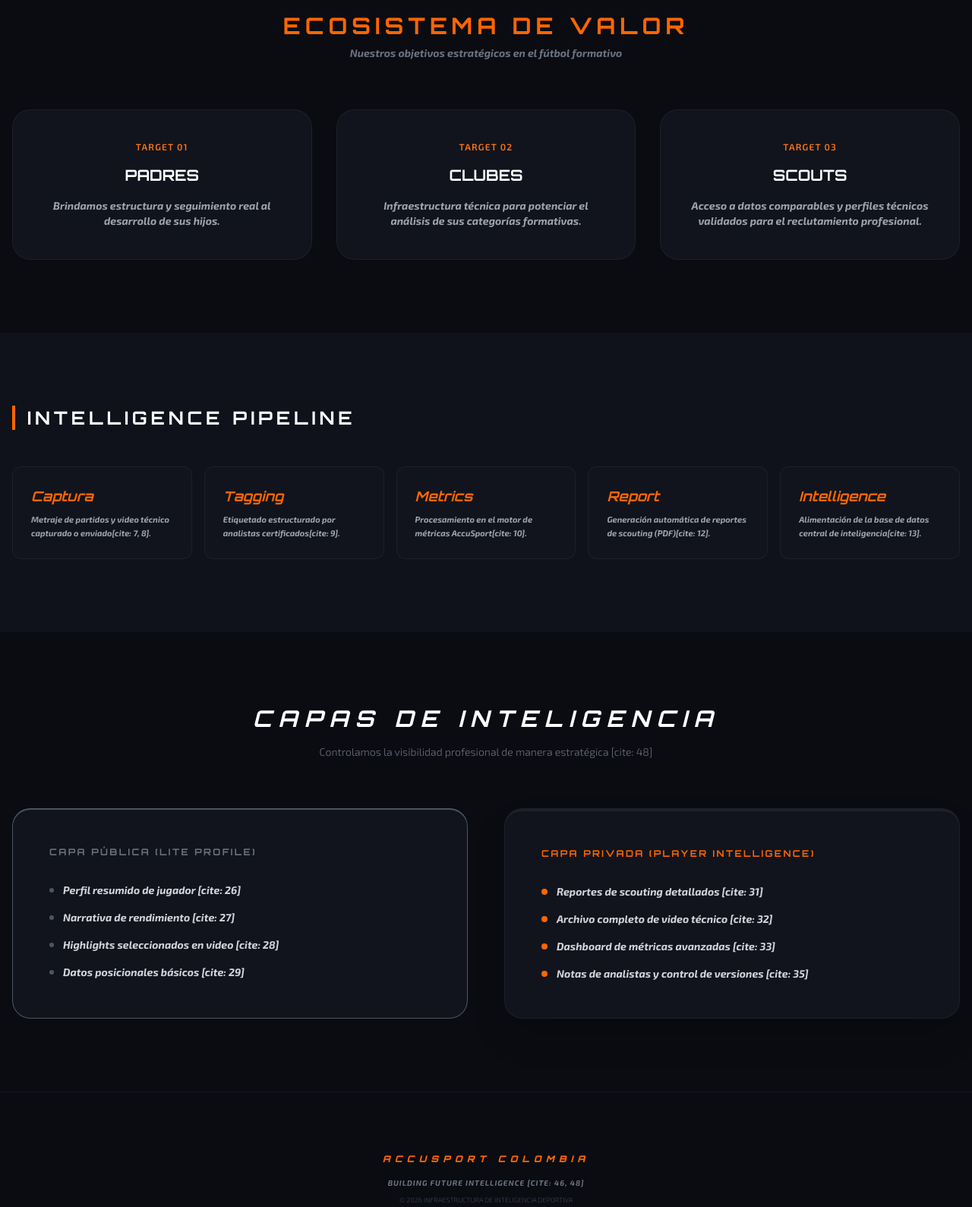
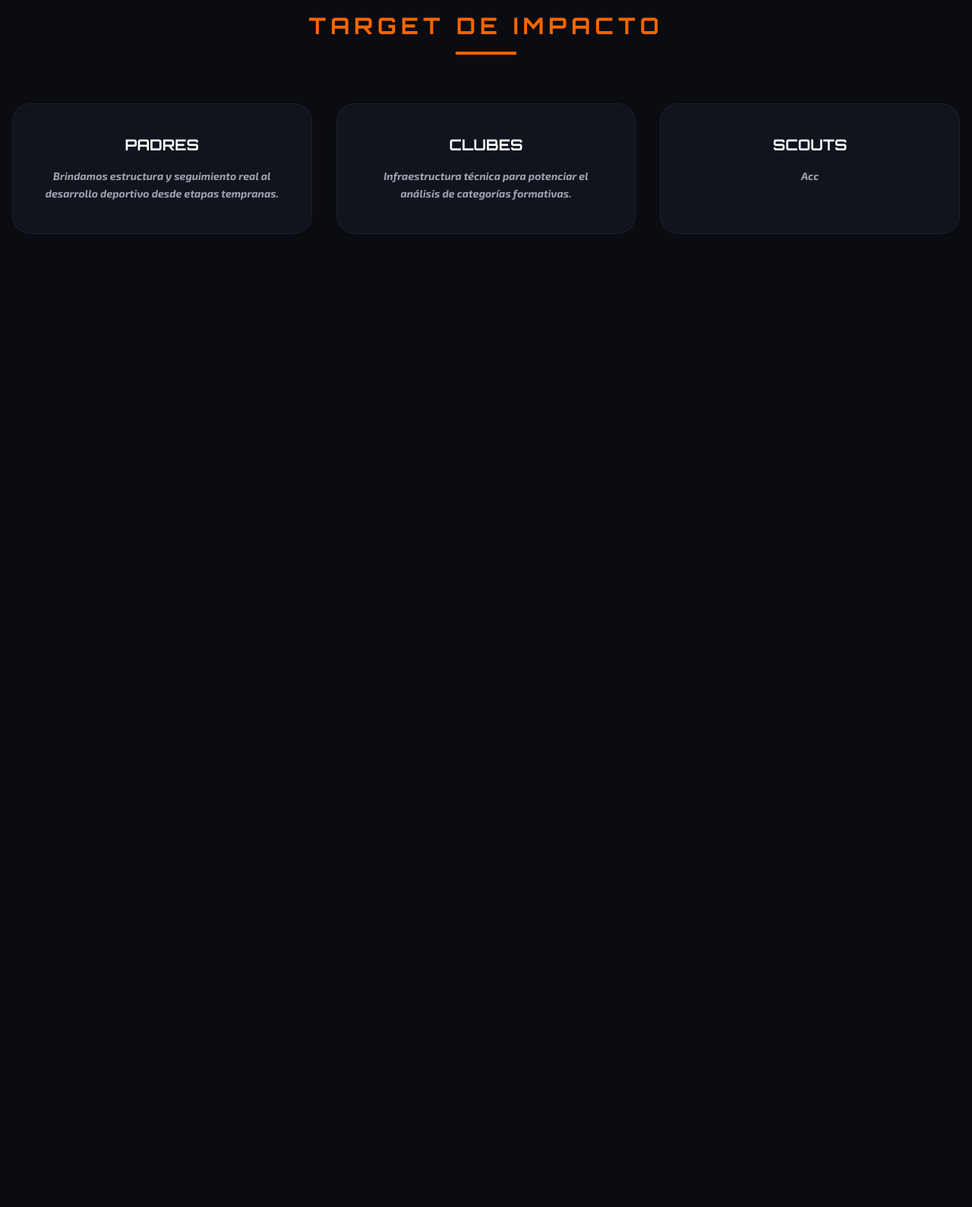
Before and after one commit to CamiloBarreroC/accusportcolombia, a plain HTML site: page index.html in a window 1280 px wide. Shown: the part 880-2469 px from the top of the page at 76% size. After the commit the page ends 1284 px from the top, so only its background shows below. Drawn offline with nearby package versions, Linux system fonts and the light colour scheme.

Commit message:
Revise ACCUSPORT section styling and content
Updated styling and content for the ACCUSPORT section, including text shadows and improved section headers.

```diff
--- a/index.html
+++ b/index.html
@@ -12,9 +12,9 @@
         h1, h2, h3, h4, .nav-link { font-family: 'Orbitron', sans-serif; }
         .accent-orange { color: var(--orange); }
         .bg-orange { background-color: var(--orange); }
-        .border-orange { border-color: var(--orange); }
+        .text-shadow-tech { text-shadow: 0 0 20px rgba(255, 102, 0, 0.5); }
         .card-tech { background: #11141d; border: 1px solid rgba(255, 255, 255, 0.05); transition: all 0.3s ease; }
-        .card-tech:hover { border-color: var(--orange); background: #161b26; transform: translateY(-5px); }
+        .card-tech:hover { border-color: var(--orange); background: #161b26; transform: translateY(-3px); }
     </style>
 </head>
 <body>
@@ -25,119 +25,50 @@
                     <path d="M20 80L45 20H55L80 80H68L62 65H38L32 80H20ZM42 55H58L50 35L42 55Z" fill="white"/>
                     <path d="M45 40L35 60H50L45 80L65 50H50L55 30L45 40Z" fill="#FF6600"/>
                 </svg>
-                <span class="text-xl font-black tracking-tighter uppercase italic tracking-widest">ACCU<span class="accent-orange">SPORT</span></span>
+                <span class="text-xl font-black tracking-tighter uppercase italic">ACCU<span class="accent-orange">SPORT</span></span>
             </div>
             <div class="space-x-6 hidden md:flex">
                 <a href="#targets" class="nav-link hover:text-[#FF6600] transition text-[10px] uppercase tracking-widest">Ecosistema</a>
                 <a href="#pipeline" class="nav-link hover:text-[#FF6600] transition text-[10px] uppercase tracking-widest">Sistema</a>
-                <a href="#visibility" class="nav-link hover:text-[#FF6600] transition text-[10px] uppercase tracking-widest">Capas</a>
+                <a href="#proyeccion" class="nav-link hover:text-[#FF6600] transition text-[10px] uppercase tracking-widest">Metas</a>
+                <a href="#layers" class="nav-link hover:text-[#FF6600] transition text-[10px] uppercase tracking-widest">Capas</a>
             </div>
         </div>
     </nav>
 
-    <section class="min-h-screen flex flex-col justify-center items-center text-center px-4 pt-20">
-        <h1 class="text-5xl md:text-8xl font-black mb-4 tracking-tighter italic uppercase">ACCU<span class="accent-orange">SPORT</span></h1>
-        <p class="text-lg md:text-xl text-gray-400 max-w-3xl font-light mb-12 tracking-wide">
-            Infraestructura de inteligencia y visibilidad estructurada para el fútbol juvenil.
+    <section class="min-h-screen flex flex-col justify-center items-center text-center px-4 pt-24">
+        <h1 class="text-6xl md:text-8xl font-black mb-4 tracking-tighter italic uppercase text-shadow-tech">ACCU<span class="accent-orange">SPORT</span></h1>
+        <p class="text-lg md:text-xl text-gray-400 max-w-3xl font-light mb-12 tracking-wide uppercase">
+            Infraestructura de inteligencia y visibilidad estructurada para futbolistas juveniles.
         </p>
 
         <div class="max-w-3xl bg-[#161b26] p-8 rounded-2xl border-l-4 border-orange shadow-2xl mb-12">
-            <p class="text-gray-200 text-lg leading-relaxed italic font-semibold">
-                "Transformamos la evaluación cualitativa en inteligencia de scouting estandarizada mediante un sistema híbrido de pericia humana y métricas avanzadas[cite: 3, 4]."
+            <h2 class="text-orange-500 text-[10px] font-bold uppercase tracking-[0.4em] mb-4 text-left">Nuestra Visión</h2>
+            <p class="text-gray-200 text-lg md:text-xl leading-relaxed italic font-semibold text-left">
+                "Combinamos la pericia analítica humana con la generación de métricas impulsada por el sistema para crear perfiles de rendimiento escalables y comparables."
             </p>
         </div>
-        <a href="#targets" class="bg-orange text-white px-10 py-4 rounded-lg font-bold hover:scale-105 transition-transform uppercase text-xs tracking-widest shadow-lg shadow-orange/20">
-            Explorar Ecosistema
-        </a>
+
+        <div class="flex flex-col md:flex-row gap-4">
+            <a href="#targets" class="bg-orange text-white px-12 py-4 rounded-lg font-bold hover:scale-105 transition-transform uppercase text-xs tracking-widest">Iniciar Exploración</a>
+        </div>
     </section>
 
     <section id="targets" class="py-24 bg-[#0a0c12]">
         <div class="max-w-7xl mx-auto px-4">
             <div class="text-center mb-16">
-                <h2 class="text-3xl font-bold uppercase tracking-[0.2em] accent-orange">Ecosistema de Valor</h2>
-                <p class="text-gray-500 mt-2 italic text-sm">Nuestros objetivos estratégicos en el fútbol formativo</p>
+                <h2 class="text-3xl font-bold uppercase tracking-[0.2em] accent-orange">Target de Impacto</h2>
+                <div class="h-1 w-20 bg-orange mx-auto mt-4"></div>
             </div>
             <div class="grid grid-cols-1 md:grid-cols-3 gap-8 text-center">
                 <div class="p-10 card-tech rounded-3xl">
-                    <div class="text-orange-500 mb-4 font-bold text-xs tracking-widest uppercase">Target 01</div>
                     <h3 class="text-xl font-bold mb-4 uppercase">Padres</h3>
-                    <p class="text-sm text-gray-400 font-light italic">Brindamos estructura y seguimiento real al desarrollo de sus hijos.</p>
-                </div>
-                <div class="p-10 card-tech rounded-3xl border-orange/40">
-                    <div class="text-orange-500 mb-4 font-bold text-xs tracking-widest uppercase">Target 02</div>
-                    <h3 class="text-xl font-bold mb-4 uppercase">Clubes</h3>
-                    <p class="text-sm text-gray-400 font-light italic">Infraestructura técnica para potenciar el análisis de sus categorías formativas.</p>
+                    <p class="text-sm text-gray-400 font-light italic leading-relaxed">Brindamos estructura y seguimiento real al desarrollo deportivo desde etapas tempranas.</p>
                 </div>
                 <div class="p-10 card-tech rounded-3xl">
-                    <div class="text-orange-500 mb-4 font-bold text-xs tracking-widest uppercase">Target 03</div>
+                    <h3 class="text-xl font-bold mb-4 uppercase">Clubes</h3>
+                    <p class="text-sm text-gray-400 font-light italic leading-relaxed">Infraestructura técnica para potenciar el análisis de categorías formativas.</p>
+                </div>
+                <div class="p-10 card-tech rounded-3xl">
                     <h3 class="text-xl font-bold mb-4 uppercase">Scouts</h3>
-                    <p class="text-sm text-gray-400 font-light italic">Acceso a datos comparables y perfiles técnicos validados para el reclutamiento profesional.</p>
-                </div>
-            </div>
-        </div>
-    </section>
-
-    <section id="pipeline" class="py-24 bg-[#0f121a]">
-        <div class="max-w-7xl mx-auto px-4">
-            <h2 class="text-2xl font-bold uppercase tracking-[0.2em] mb-12 border-l-4 border-orange pl-4">Intelligence Pipeline</h2>
-            <div class="grid grid-cols-1 md:grid-cols-5 gap-4">
-                <div class="p-6 card-tech rounded-xl">
-                    <h4 class="accent-orange font-bold text-lg mb-2 italic">Captura</h4>
-                    <p class="text-[11px] text-gray-400 leading-relaxed italic">Metraje de partidos y video técnico capturado o enviado[cite: 7, 8].</p>
-                </div>
-                <div class="p-6 card-tech rounded-xl">
-                    <h4 class="accent-orange font-bold text-lg mb-2 italic">Tagging</h4>
-                    <p class="text-[11px] text-gray-400 leading-relaxed italic">Etiquetado estructurado por analistas certificados[cite: 9].</p>
-                </div>
-                <div class="p-6 card-tech rounded-xl">
-                    <h4 class="accent-orange font-bold text-lg mb-2 italic">Metrics</h4>
-                    <p class="text-[11px] text-gray-400 leading-relaxed italic">Procesamiento en el motor de métricas AccuSport[cite: 10].</p>
-                </div>
-                <div class="p-6 card-tech rounded-xl">
-                    <h4 class="accent-orange font-bold text-lg mb-2 italic">Report</h4>
-                    <p class="text-[11px] text-gray-400 leading-relaxed italic">Generación automática de reportes de scouting (PDF)[cite: 12].</p>
-                </div>
-                <div class="p-6 card-tech rounded-xl border-orange">
-                    <h4 class="accent-orange font-bold text-lg mb-2 italic">Intelligence</h4>
-                    <p class="text-[11px] text-gray-400 leading-relaxed italic">Alimentación de la base de datos central de inteligencia[cite: 13].</p>
-                </div>
-            </div>
-        </div>
-    </section>
-
-    <section id="visibility" class="py-24 bg-[#0a0c12]">
-        <div class="max-w-7xl mx-auto px-4">
-            <div class="text-center mb-16">
-                <h2 class="text-3xl font-bold uppercase tracking-[0.3em] italic">Capas de Inteligencia</h2>
-                <p class="text-gray-500 mt-4 text-sm">Controlamos la visibilidad profesional de manera estratégica [cite: 48]</p>
-            </div>
-            <div class="grid grid-cols-1 md:grid-cols-2 gap-12">
-                <div class="p-12 card-tech rounded-3xl border-t-2 border-gray-600 relative overflow-hidden">
-                    <h3 class="text-gray-500 font-bold mb-8 uppercase tracking-[0.2em] text-xs">Capa Pública (Lite Profile)</h3>
-                    <ul class="space-y-4 text-sm text-gray-300 italic font-light">
-                        <li class="flex items-center"><span class="w-1.5 h-1.5 bg-gray-600 rounded-full mr-3"></span> Perfil resumido de jugador [cite: 26]</li>
-                        <li class="flex items-center"><span class="w-1.5 h-1.5 bg-gray-600 rounded-full mr-3"></span> Narrativa de rendimiento [cite: 27]</li>
-                        <li class="flex items-center"><span class="w-1.5 h-1.5 bg-gray-600 rounded-full mr-3"></span> Highlights seleccionados en video [cite: 28]</li>
-                        <li class="flex items-center"><span class="w-1.5 h-1.5 bg-gray-600 rounded-full mr-3"></span> Datos posicionales básicos [cite: 29]</li>
-                    </ul>
-                </div>
-                <div class="p-12 card-tech rounded-3xl border-t-4 border-orange relative overflow-hidden shadow-orange/10 shadow-2xl">
-                    <h3 class="accent-orange font-bold mb-8 uppercase tracking-[0.2em] text-xs">Capa Privada (Player Intelligence)</h3>
-                    <ul class="space-y-4 text-sm text-gray-300 italic font-bold">
-                        <li class="flex items-center"><span class="w-2 h-2 bg-orange rounded-full mr-3"></span> Reportes de scouting detallados [cite: 31]</li>
-                        <li class="flex items-center"><span class="w-2 h-2 bg-orange rounded-full mr-3"></span> Archivo completo de video técnico [cite: 32]</li>
-                        <li class="flex items-center"><span class="w-2 h-2 bg-orange rounded-full mr-3"></span> Dashboard de métricas avanzadas [cite: 33]</li>
-                        <li class="flex items-center"><span class="w-2 h-2 bg-orange rounded-full mr-3"></span> Notas de analistas y control de versiones [cite: 35]</li>
-                    </ul>
-                </div>
-            </div>
-        </div>
-    </section>
-
-    <footer class="py-20 text-center border-t border-gray-900 bg-[#0a0c12]">
-        <h4 class="text-xs tracking-[0.5em] uppercase font-black accent-orange mb-4 italic">ACCUSPORT COLOMBIA</h4>
-        <p class="text-[10px] text-gray-500 uppercase tracking-widest mb-2 font-bold italic">Building Future Intelligence [cite: 46, 48]</p>
-        <p class="text-[9px] text-gray-700 uppercase">© 2026 Infraestructura de Inteligencia Deportiva</p>
-    </footer>
-</body>
-</html>
+                    <p class="text-sm text-gray-400 font-light italic leading-relaxed">Acc
```
